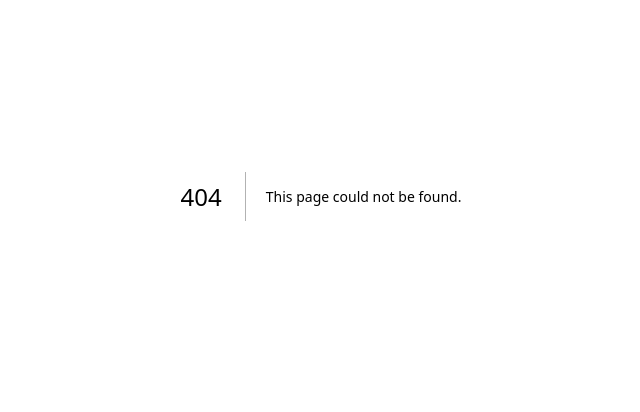
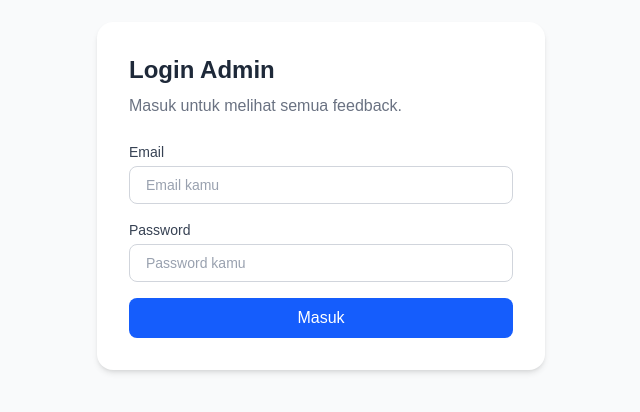
Before and after one commit to elangap/feedback-collector, a Next.js app: page /login in a window 1280 px wide. Before the commit this address had no page. Shown: the part 204-616 px from the top of the page, without its empty margins (319-959 px from the left). Built offline with nearby package versions, Linux system fonts and the light colour scheme; no server answers.

Commit message:
tambah login dan proteksi admin

```diff
--- a/app/admin/page.js
+++ b/app/admin/page.js
@@ -1,13 +1,35 @@
+"use client"
+
+import { useEffect, useState } from "react"
 import { supabase } from "@/lib/supabase"
+import { useRouter } from "next/navigation"
 
-export default async function AdminPage() {
-  const { data: feedbacks, error } = await supabase
-    .from("feedbacks")
-    .select("*")
-    .order("created_at", { ascending: false })
+export default function AdminPage() {
+  const [feedbacks, setFeedbacks] = useState([])
+  const [loading, setLoading] = useState(true)
+  const [authorized, setAuthorized] = useState(false)
+  const router = useRouter()
 
-  if (error) {
-    return <p className="p-8 text-red-500">Gagal memuat data.</p>
+  useEffect(() => {
+    async function init() {
+      const { data: { session } } = await supabase.auth.getSession()
+      if (!session) {
+        router.replace("/login")
+        return
+      }
+      setAuthorized(true)
+      const { data, error } = await supabase
+        .from("feedbacks")
+        .select("*")
+        .order("created_at", { ascending: false })
+      if (!error) setFeedbacks(data)
+      setLoading(false)
+    }
+    init()
+  }, [router])
+
+  if (!authorized || loading) {
+    return <p className="p-8 text-gray-500">Memuat...</p>
   }
 
   return (
@@ -16,16 +38,12 @@ export default async function AdminPage() {
         <h1 className="text-2xl font-bold text-gray-800 mb-6">
           Admin - Semua Feedback
         </h1>
-
         {feedbacks.length === 0 ? (
           <p className="text-gray-500">Belum ada feedback masuk.</p>
         ) : (
           <div className="flex flex-col gap-4">
             {feedbacks.map((item) => (
-              <div
-                key={item.id}
-                className="bg-white rounded-xl shadow-sm p-6 border border-gray-100"
-              >
+              <div key={item.id} className="bg-white rounded-xl shadow-sm p-6 border border-gray-100">
                 <div className="flex justify-between items-start mb-2">
                   <p className="font-semibold text-gray-800">{item.name}</p>
                   <p className="text-xs text-gray-400">
--- /dev/null
+++ b/app/login/page.js
@@ -0,0 +1,80 @@
+"use client"
+
+import { useState } from "react"
+import { supabase } from "@/lib/supabase"
+import { useRouter } from "next/navigation"
+
+export default function LoginPage() {
+  const [email, setEmail] = useState("")
+  const [password, setPassword] = useState("")
+  const [status, setStatus] = useState("")
+  const router = useRouter()
+
+  async function handleLogin(e) {
+    e.preventDefault()
+    setStatus("loading")
+
+    const { error } = await supabase.auth.signInWithPassword({
+      email,
+      password,
+    })
+
+    if (error) {
+      setStatus("error")
+    } else {
+      router.push("/admin")
+    }
+  }
+
+  return (
+    <main className="min-h-screen bg-gray-50 flex items-center justify-center p-6">
+      <div className="bg-white rounded-2xl shadow-md p-8 w-full max-w-md">
+        <h1 className="text-2xl font-bold text-gray-800 mb-2">
+          Login Admin
+        </h1>
+        <p className="text-gray-500 mb-6">
+          Masuk untuk melihat semua feedback.
+        </p>
+        <form onSubmit={handleLogin} className="flex flex-col gap-4">
+          <div>
+            <label className="block text-sm font-medium text-gray-700 mb-1">
+              Email
+            </label>
+            <input
+              type="email"
+              placeholder="Email kamu"
+              value={email}
+              onChange={(e) => setEmail(e.target.value)}
+              required
+              className="w-full border border-gray-300 rounded-lg px-4 py-2 text-sm text-black placeholder-gray-400 focus:outline-none focus:ring-2 focus:ring-blue-500"
+            />
+          </div>
+          <div>
+            <label className="block text-sm font-medium text-gray-700 mb-1">
+              Password
+            </label>
+            <input
+              type="password"
+              placeholder="Password kamu"
+              value={password}
+              onChange={(e) => setPassword(e.target.value)}
+              required
+              className="w-full border border-gray-300 rounded-lg px-4 py-2 text-sm text-black placeholder-gray-400 focus:outline-none focus:ring-2 focus:ring-blue-500"
+            />
+          </div>
+          <button
+            type="submit"
+            className="bg-blue-600 text-white rounded-lg py-2 font-medium hover:bg-blue-700 transition"
+          >
+            {status === "loading" ? "Masuk..." : "Masuk"}
+          </button>
+          {status === "error" && (
+            <p className="text-red-600 text-sm text-center">
+              Email atau password salah.
+            </p>
+          )}
+        </form>
+      </div>
+    </main>
+  )
+}
```
